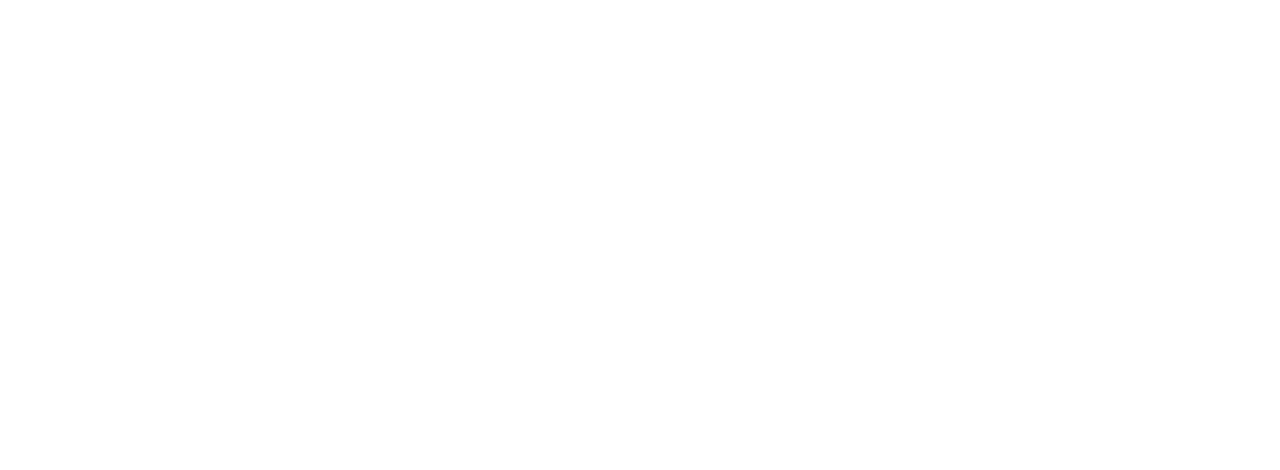
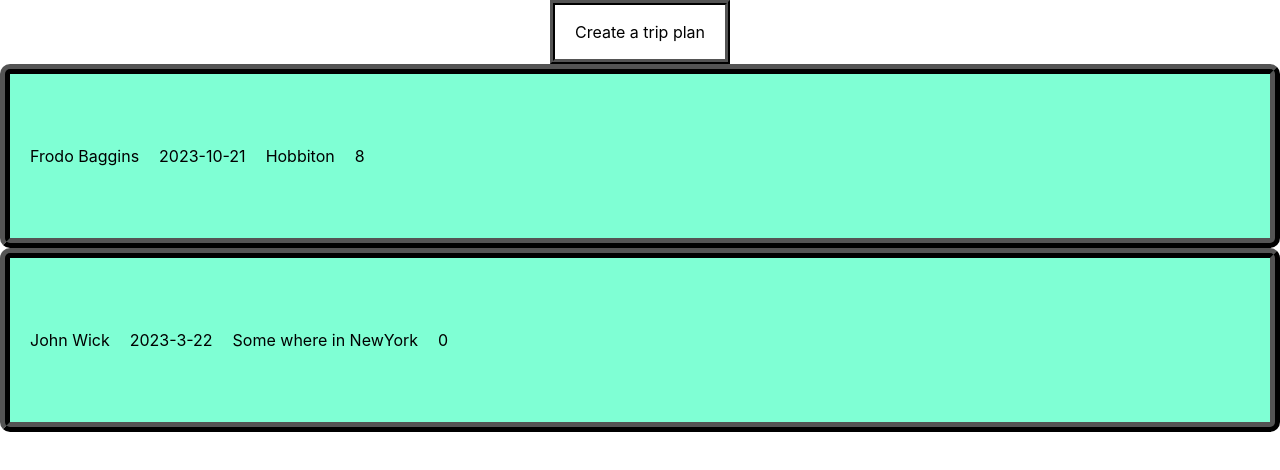
Before and after one commit to j-hashimo/nwHacks2023-Front-end, a React (Create React App) app: page /events/1/trips/1 in a window 1280 px wide. Before the commit this address had no page. Shown: the top 470 px of the page. Built offline with nearby package versions, Linux system fonts and the light colour scheme.

Commit message:
Implemented more forms and pages

```diff
--- a/src/App.js
+++ b/src/App.js
@@ -7,6 +7,7 @@
 import SignUpForm from "./components/SignUpForm";
 import TripCreation from "./pages/TripCreation";
 import LoginForm from "./components/LoginForm";
+import Trips from "./components/Trips";
 
 function App() {
   return (
@@ -14,6 +15,9 @@
       <Routes>
         <Route path="/" element={<Home />} />
         <Route path="/events" element={<Events />} />
+        <Route path="/events/:id/trips" element={<Trips />} />
+        <Route path="/events/:id/trips/:id" element={<Trips />} />
+
         <Route path="/signup" element={<SignUpForm />} />
         <Route path="/add" element={<EventCreation />} />
         <Route path="/TripCreation" element={<TripCreation />} />
--- a/src/components/EventCreationForm.js
+++ b/src/components/EventCreationForm.js
@@ -1,21 +1,29 @@
-import React from 'react'
+import React, {useState} from 'react'
 import "./EventCreationForm.css"
 function EventCreationForm() {
+  const [ EventName, setEventName ] = useState("")
+  const [ EventTime, setEventTime ] = useState("")
+  const [ EventLocation, setEventLocation ] = useState("")
+  const [ EventDescription, setEventDescription ] = useState("")
+  const handleSubmit = (e) => {
+    e.preventDefault();
+
+  }
   return (
     <div >
-        <form className='EventCreationForm'>
+        <form className='EventCreationForm' onSubmit={handleSubmit}>
             <h1>Tell us more about the event you are going to</h1>
             <label htmlFor='EventName'> Enter the name of the event </label>
-            <input type="text" id='EventName' />
+            <input type="text" id='EventName' value={EventName} onChange={(e) => setEventName(e.target.value)}/>
             <h1>When will this event take place?</h1>
-            <input type="datetime-local" id='EventTime' />
+            <input type="datetime-local" id='EventTime' value={EventTime} onChange={(e) => setEventTime(e.target.value)}/>
             <label htmlFor='EventTime'> Enter the time of the event </label>
             <h1>Where will this event take place?</h1>
-            <label htmlFor='EventSubmitButton'>Enter the location of the event </label>
-            <input type="text" id='EventLocation' />
+            <label htmlFor='EventLocation'>Enter the location of the event </label>
+            <input type="text" id='EventLocation' value={EventLocation} onChange={(e) => setEventLocation(e.target.value)}/>
             <h1> Write a brief description for the event </h1>
             <label htmlFor='EventDescription'></label>
-            <input type="text" id='EventDescription'/>
+            <input type="text" id='EventDescription' value={EventDescription} onChange={(e) => setEventDescription(e.target.value)}/>
             <label htmlFor='EventSubmitButton'>Submit the event!</label>
             <h2> Press the button below to submit </h2>
             <input type="submit" id='EventSubmitButton' />
--- /dev/null
+++ b/src/components/TripCard.css
@@ -0,0 +1,14 @@
+.TripCard {
+    border-radius: 10px;
+    display: flex;
+    flex-direction: row;
+    padding: 50px 10px 50px 10px;
+    background-color: aquamarine;
+    border: 10px;
+    border-color: black;
+    border-style: ridge;
+}
+
+.TripCardInfo {
+    margin: 20px 10px 20px 10px;
+}
--- /dev/null
+++ b/src/components/TripCard.js
@@ -0,0 +1,15 @@
+import React from 'react'
+import "./TripCard.css"
+
+function TripCard(props) {
+  return (
+    <div className='TripCard'>
+        <h1 className='TripCardInfo'>{props.organizerName}</h1>
+        <p className='TripCardInfo'>{props.departTime}</p>
+        <p className='TripCardInfo'>{props.departLocation}</p>
+        <p className='TripCardInfo'>{props.slot}</p>
+    </div>
+  )
+}
+
+export default TripCard
--- a/src/components/TripCreationForm.js
+++ b/src/components/TripCreationForm.js
@@ -1,21 +1,30 @@
-import React from 'react'
+import React, { useState } from 'react'
 
 function TripCreationForm() {
+  const [ departTime, setDepartTime ] = useState("")
+  const [ departLocation, setDepartLocation ] = useState("")
+  const [ emptySlots, setEmptySlots ] = useState("")
+  const [ TripDescription, setTripDescription ] = useState("")
+
+  const handleSubmit = (e) => {
+    e.preventDefault();
+
+  }
   return (
     <div>
-        <form className='TripCreationForm'>
+        <form className='TripCreationForm' onSubmit={handleSubmit}>
             <h1> When are you departing? </h1>
             <label htmlFor='departTime'></label>
-            <input type="datetime-local" id='departTime'/>
+            <input type="datetime-local" id='departTime' value={departTime} onChange={(e) => setDepartTime(e.target.value)}/>
             <h1> Where is the gathering point before leaving? </h1>
             <label htmlFor='departLocation'></label>
-            <input type="text" id='departLocation'/>
+            <input type="text" id='departLocation' value={departLocation} onChange={(e) => setDepartLocation(e.target.value)}/>
             <h1> How many more members are you looking for? </h1>
             <label htmlFor='emptySlots'></label>
-            <input type="number" id='emptySlots'/>
+            <input type="number" id='emptySlots' value={emptySlots} onChange={(e) => setEmptySlots(e.target.value)}/>
             <h1> Write a brief description for the trip </h1>
             <label htmlFor='TripDescription'></label>
-            <input type="text" id='TripDescription'/>
+            <input type="text" id='TripDescription' value={TripDescription} onChange={(e) => setTripDescription(e.target.value)}/>
             <h2> Press the button below to submit </h2>
             <input type="submit" id='TripSubmitButton' />
         </form>
--- a/src/components/TripPanel.js
+++ b/src/components/TripPanel.js
@@ -1,8 +1,11 @@
 import React from 'react'
 import "./TripPanel.css"
 function TripPanel(props) {
+  const handleSubmit = (e) => {
+    e.preventDefault();
+  }
   return (
-    <div className='TripPanel'>
+    <form className='TripPanel' onSubmit={handleSubmit}>
         <h1 className='TripPanelTitle'>Departure time:</h1>
         <h2 className='TripPanelText'>{props.departTime}</h2>
         <h1 className='TripPanelTitle'>Gathering location:</h1>
@@ -13,7 +16,7 @@
         <h2 className='TripPanelText'>{props.tripDescription}</h2>
         <label htmlFor='tripRegistrationButton'> Press the button below to join the trip! </label>
         <input type="button" id='tripRegistrationButton'/>
-    </div>
+    </form>
   )
 }
 
--- /dev/null
+++ b/src/components/Trips.css
@@ -0,0 +1,13 @@
+.TripCard {
+    display: flex;
+    flex-direction: row;
+
+}
+
+.TripCreationButton {
+    padding: 15px 20px 15px 20px;
+    border: 10px;
+    border-color: black;
+    border-width: 5px;
+    border-style: ridge;
+}
--- /dev/null
+++ b/src/components/Trips.js
@@ -0,0 +1,20 @@
+import React from 'react'
+import TripCard from './TripCard'
+import "./Trips.css"
+function Trips() {
+  return (
+    <div>
+        <button className='TripCreationButton'> Create a trip plan </button>
+        <ul className='TripList'>
+            <li>
+                <TripCard organizerName={"Frodo Baggins"} departTime={"2023-10-21"} departLocation={"Hobbiton"} slot={"8"} />
+                <TripCard organizerName={"John Wick"} departTime={"2023-3-22"} departLocation={"Some where in NewYork"} slot={"0"} />
+
+            </li>
+
+        </ul>
+    </div>
+  )
+}
+
+export default Trips
--- a/src/pages/Events.js
+++ b/src/pages/Events.js
@@ -7,8 +7,8 @@
       <h1>Events</h1>
       <div className="events-box">
 
-      <EventCard eventName="nwHacks 2023" eventTime="2023-01-21 9:00am" eventLocation="UBC" image="https://d112y698adiu2z.cloudfront.net/photos/production/challenge_thumbnails/001/310/023/datas/original.png"/>
-      <EventCard eventName="nwHacks" eventTime="2023-01-21 9:00am" eventLocation="UBC" image="https://d112y698adiu2z.cloudfront.net/photos/production/challenge_thumbnails/001/310/023/datas/original.png"/>
+      <EventCard eventName={"nwHacks 2023"} eventTime={"2023-01-21 9:00am"} eventLocation={"UBC"} image={"https://d112y698adiu2z.cloudfront.net/photos/production/challenge_thumbnails/001/310/023/datas/original.png"}/>
+      <EventCard eventName={"nwHacks"} eventTime={"2023-01-21 9:00am"} eventLocation={"UBC"} image={"https://d112y698adiu2z.cloudfront.net/photos/production/challenge_thumbnails/001/310/023/datas/original.png"}/>
       </div>
     </div>
   );
```
